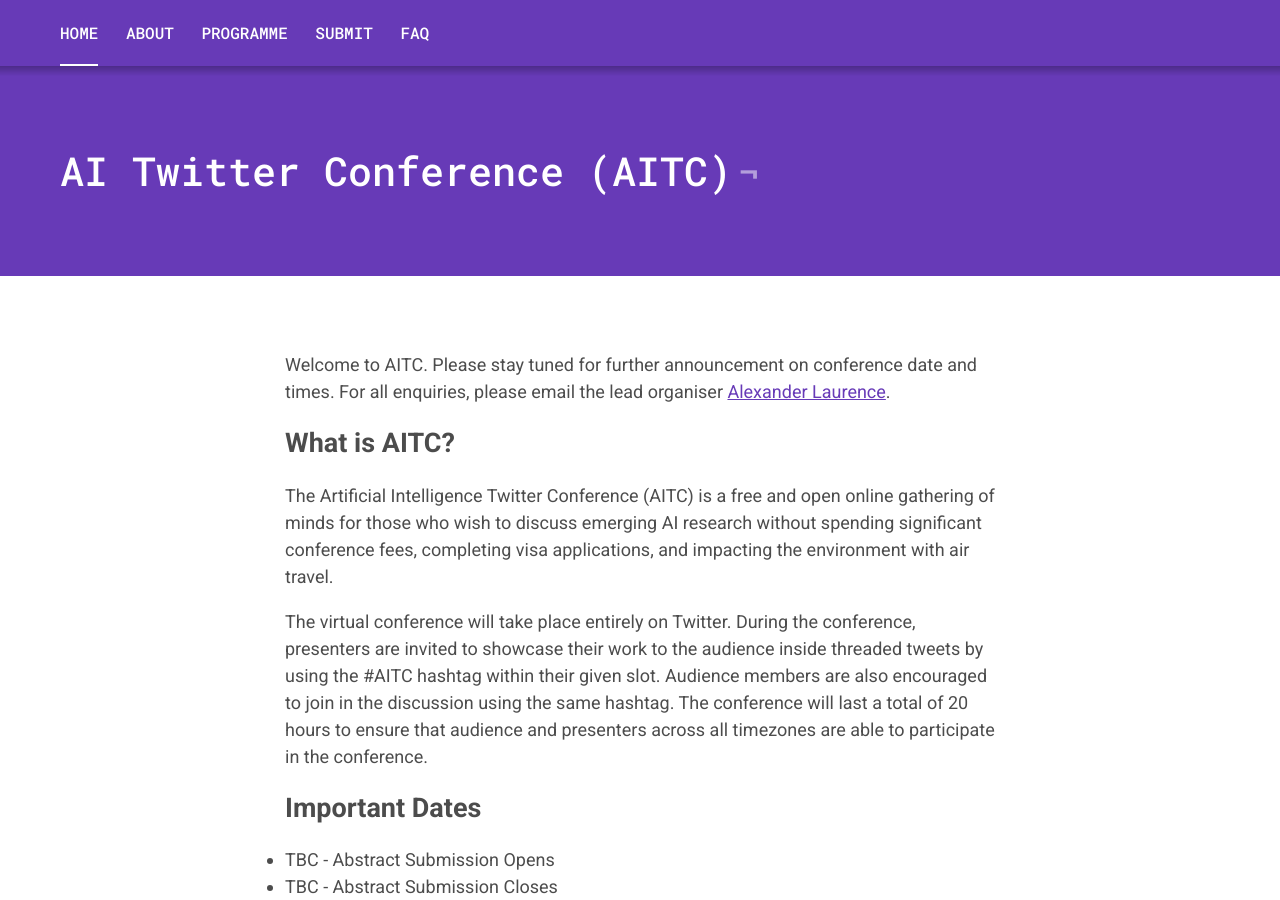
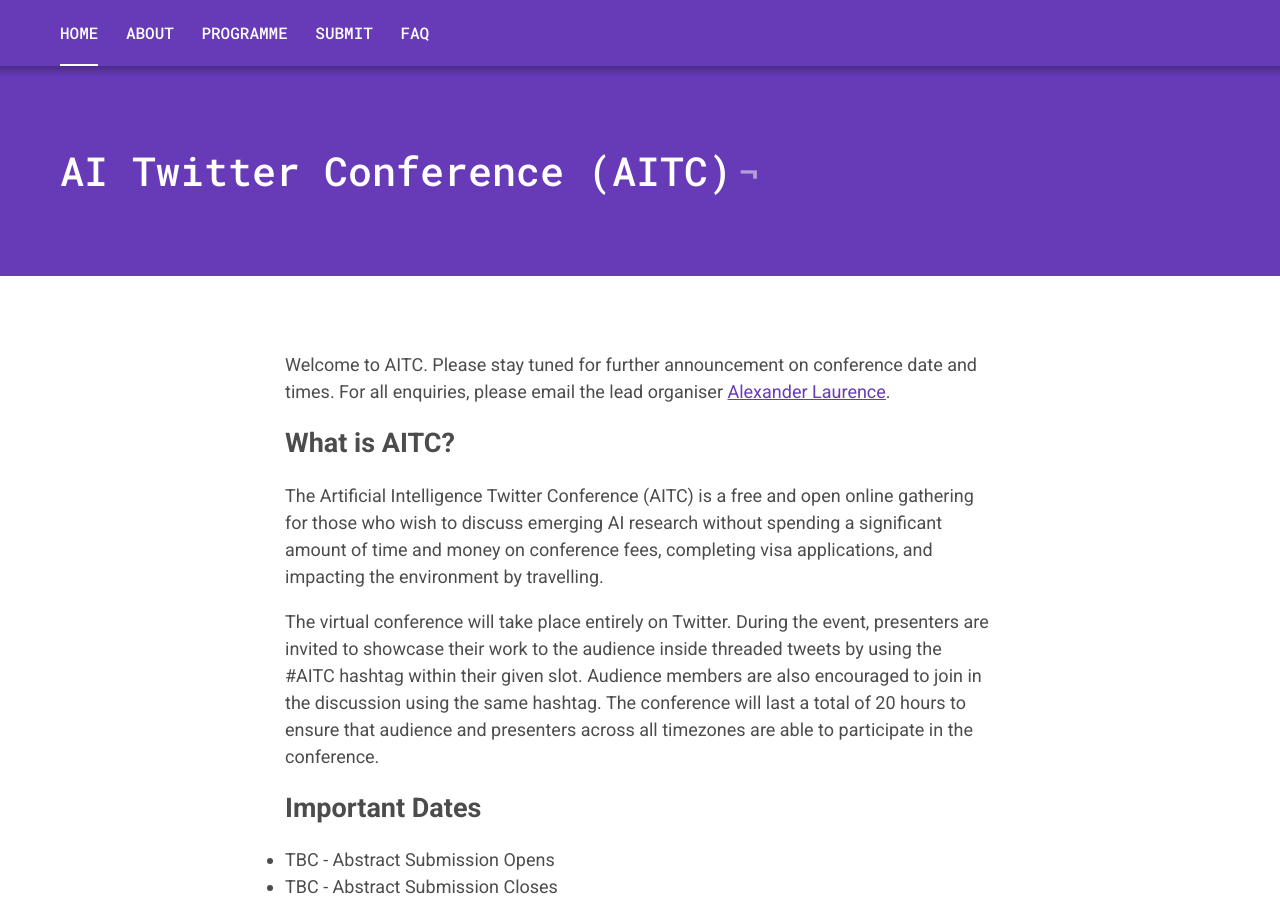
Before and after one commit to aitwitterconference/aitwitterconference.github.io, a Jekyll site: the page built from index.markdown, in a window 1280 px wide and 900 px high. Built offline with Jekyll 4.4.1, drawn with Linux system fonts in a browser that asks for light colours.

Commit message:
Update index.markdown

```diff
--- a/index.markdown
+++ b/index.markdown
@@ -6,9 +6,9 @@ Welcome to AITC. Please stay tuned for further announcement on conference date a
 
 ## What is AITC?
 
-The Artificial Intelligence Twitter Conference (AITC) is a free and open online gathering of minds for those who wish to discuss emerging AI research without spending significant conference fees, completing visa applications, and impacting the environment with air travel.
+The Artificial Intelligence Twitter Conference (AITC) is a free and open online gathering for those who wish to discuss emerging AI research without spending a significant amount of time and money on conference fees, completing visa applications, and impacting the environment by travelling.
 
-The virtual conference will take place entirely on Twitter. During the conference, presenters are invited to showcase their work to the audience inside threaded tweets by using the #AITC hashtag within their given slot. Audience members are also encouraged to join in the discussion using the same hashtag. The conference will last a total of 20 hours to ensure that audience and presenters across all timezones are able to participate in the conference.
+The virtual conference will take place entirely on Twitter. During the event, presenters are invited to showcase their work to the audience inside threaded tweets by using the #AITC hashtag within their given slot. Audience members are also encouraged to join in the discussion using the same hashtag. The conference will last a total of 20 hours to ensure that audience and presenters across all timezones are able to participate in the conference.
 
 ## Important Dates
 
```
